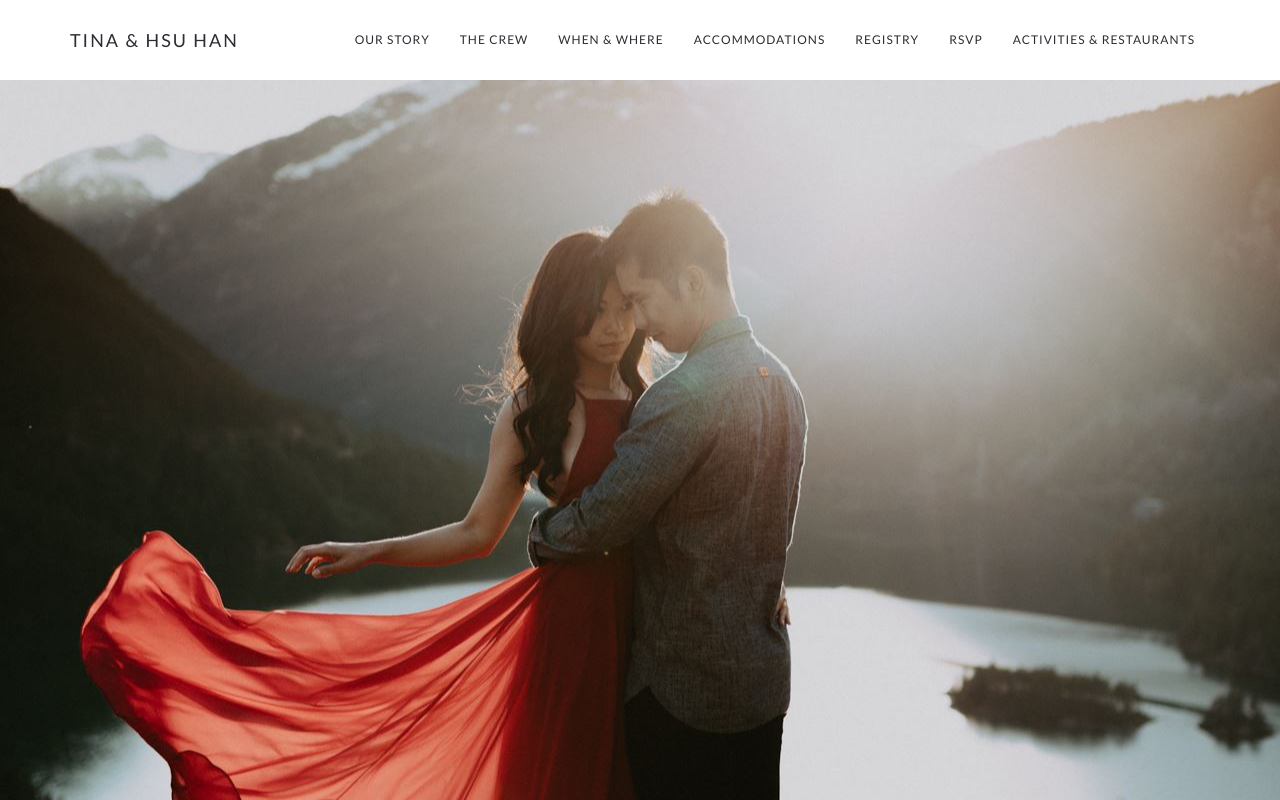
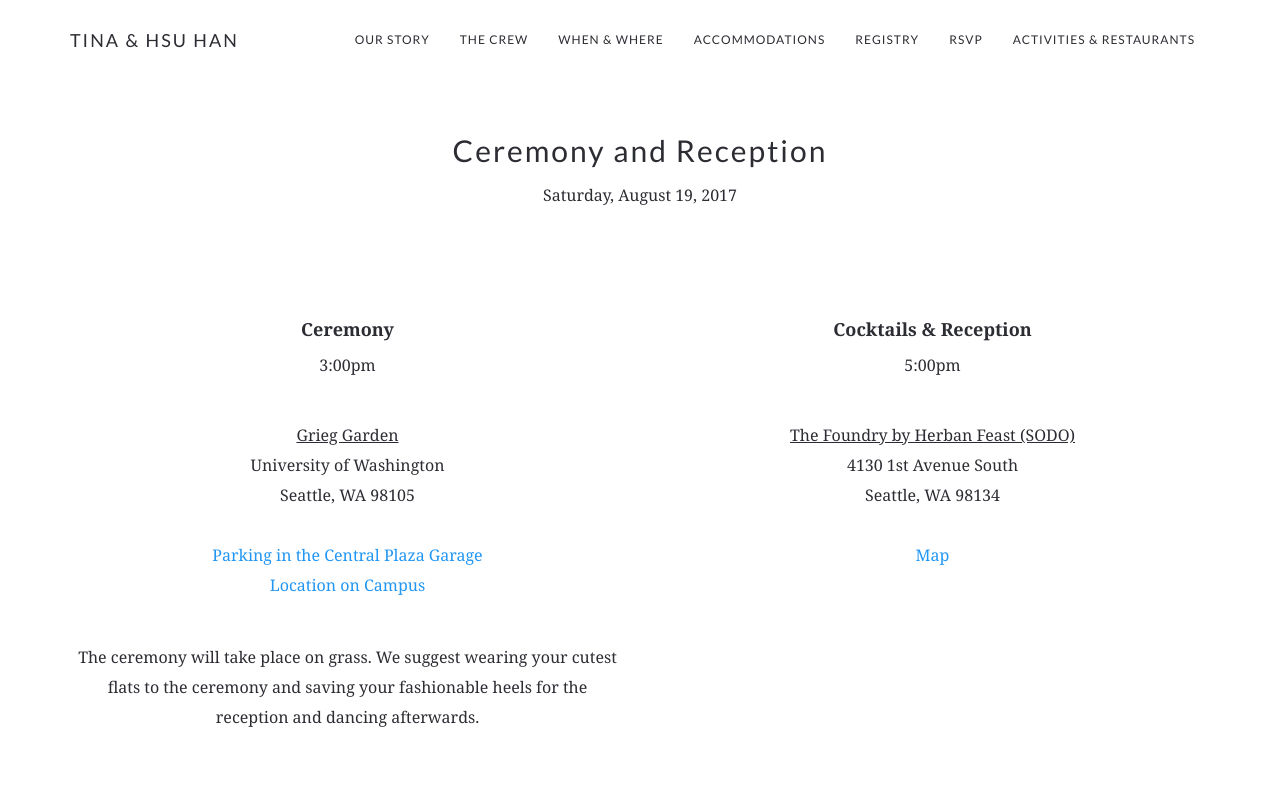
Before and after one commit to hsuhanooi/wedding, a React (Create React App) app: page /when in a window 1280 px wide. Shown: the top 800 px of the page. Built offline with nearby package versions, Linux system fonts and the light colour scheme.

Commit message:
removed story image from when and where

```diff
--- a/src/views/When.js
+++ b/src/views/When.js
@@ -6,14 +6,11 @@ class When extends Component {
     return (
       <div id="when">
 
-        <div className="centered container story-container our-story-container">
-        </div>
-
         <div className="container">
           <div className="row">
             <div className="col-md-12 text-center title">
               <h1>Ceremony and Reception</h1>
-              <p>Saturday, August 19, 2017</p>
+              <p className="subtitle">Saturday, August 19, 2017</p>
             </div>
           </div>
           <div className="row">
```
